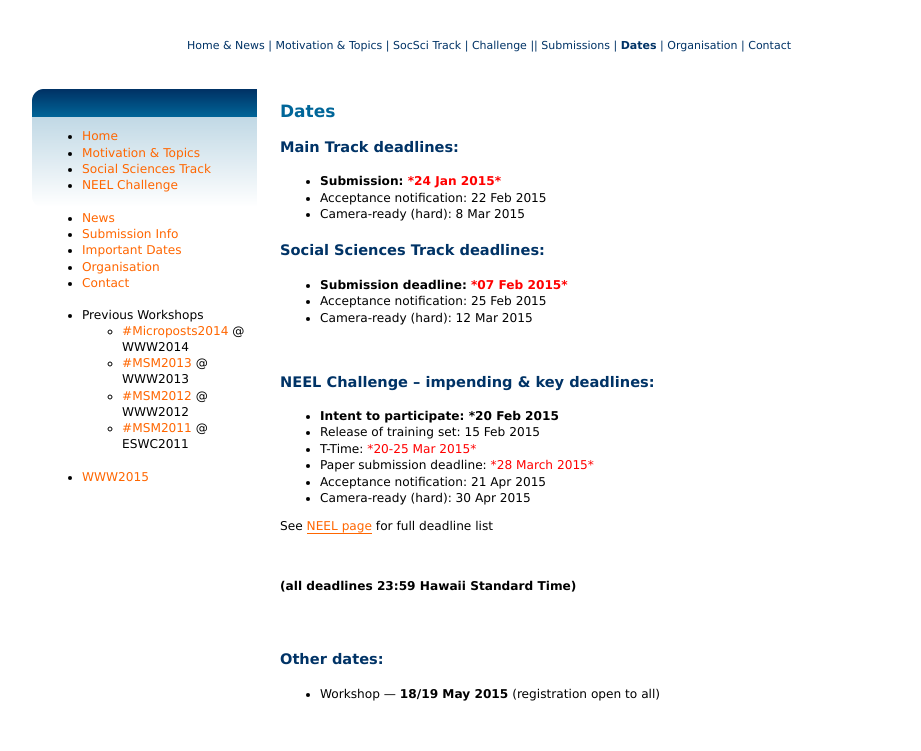
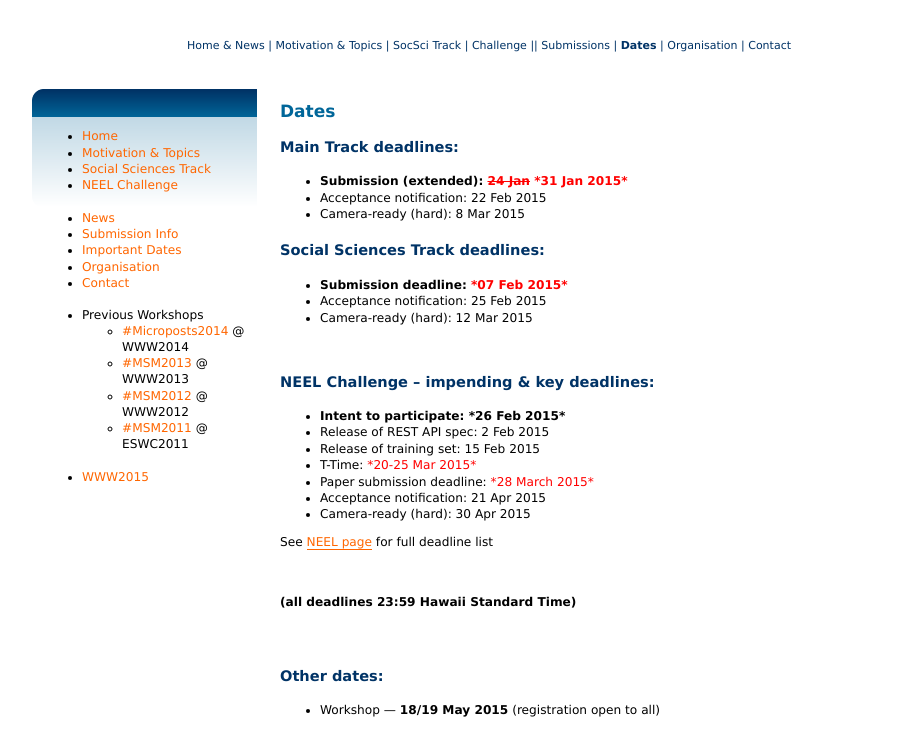
Before and after one commit to msm-orgcom/microposts2015, a plain HTML site: page deadlines.html in a window 1280 px wide. Shown: the part 101-852 px from the top of the page, without its empty margins (217-1138 px from the left). Drawn offline with Linux system fonts and the light colour scheme.

Commit message:
Update deadlines.html

```diff
--- a/deadlines.html
+++ b/deadlines.html
@@ -131,7 +131,7 @@
 
                                     <h4>Main Track deadlines:</h4>
                                     <ul>
-                                        <li><b>Submission: <span style="color: #f00">*24 Jan 2015*</span></b></li>
+                                        <li><b>Submission (extended): <span style="color: #f00"> <strike>24 Jan</strike> *31 Jan 2015*</span></b></li>
                                         <li>Acceptance notification: 22 Feb 2015</li>
                                         <li>Camera-ready (hard): 8 Mar 2015</li>
                                     </ul>
@@ -146,7 +146,8 @@
                                     <p>&nbsp;<br /></p>
                                     <h4>NEEL Challenge &ndash; impending &amp; key deadlines:</h4>
                                     <ul>
-                                        <li><b>Intent to participate: *20 Feb 2015</b></li>
+                                        <li><b>Intent to participate: *26 Feb 2015*</b></li>
+                                        <li>Release of REST API spec: 2 Feb 2015</li>
                                         <li>Release of training set: 15 Feb 2015</li>
                                         <li>T-Time: <span style="color: #f00">*20-25 Mar 2015*</span></li>
                                         <li>Paper submission deadline: <span style="color: #f00">*28 March 2015*</span></li>
```
